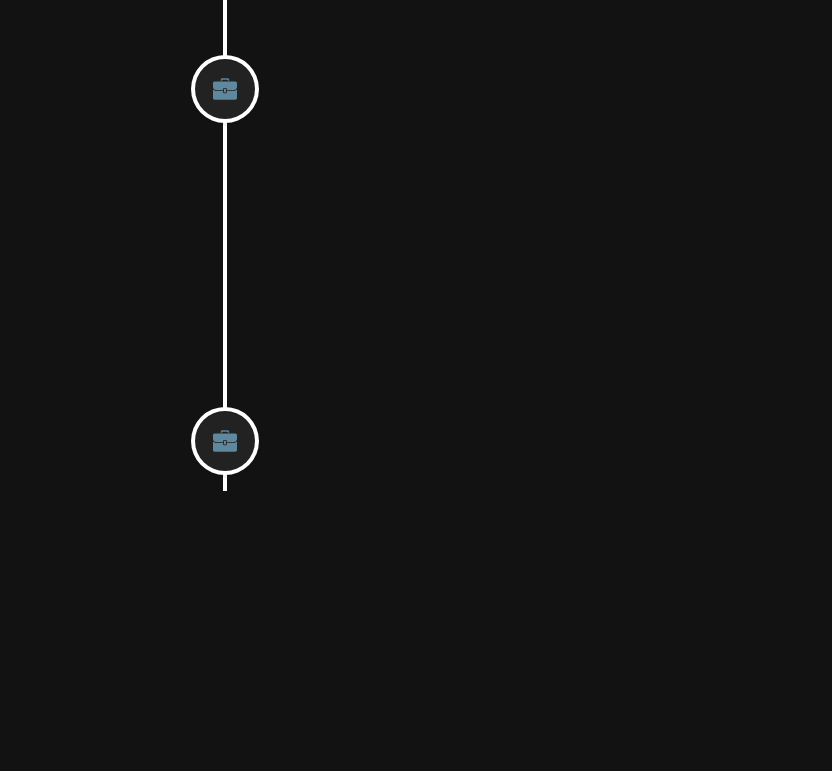
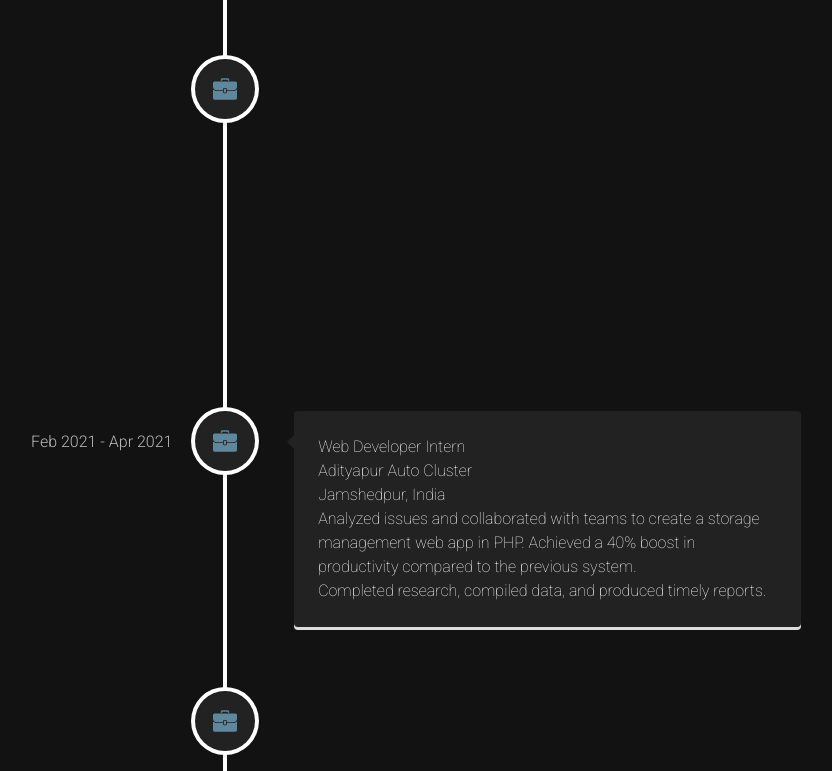
Before and after one commit to qur786/portfolio, a React (Vite) app: page / in a window 1280 px wide. Shown: the part 8091-8862 px from the top of the page, without its empty margins (415-1247 px from the left). Before the commit the page ends 8582 px from the top, so only its background shows below. Built offline with nearby package versions, Linux system fonts and the light colour scheme.

Commit message:
feat: added web developer intern experience

```diff
--- a/src/components/Experience/index.tsx
+++ b/src/components/Experience/index.tsx
@@ -49,6 +49,17 @@ export function Experience(): JSX.Element {
             "Collaborated with team to integrate PayPal payment API in the company's web app.",
           ]}
         />
+        <ExperienceItem
+          date="Feb 2021 - Apr 2021"
+          icon={<JobIcon />}
+          location={{ city: "Jamshedpur", country: "India" }}
+          company="Adityapur Auto Cluster"
+          role="Web Developer Intern"
+          work={[
+            "Analyzed issues and collaborated with teams to create a storage management web app in PHP. Achieved a 40% boost in productivity compared to the previous system.",
+            "Completed research, compiled data, and produced timely reports.",
+          ]}
+        />
         <VerticalTimelineElement
           icon={<JobIcon />}
           iconStyle={{ background: "#222222" }}
```
